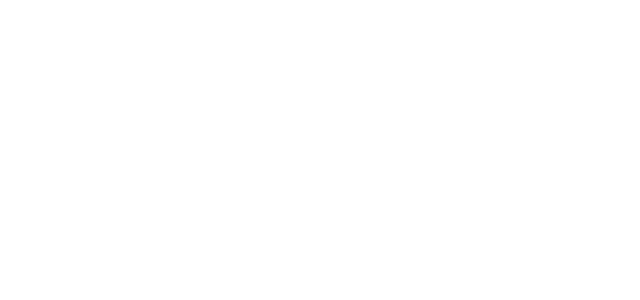
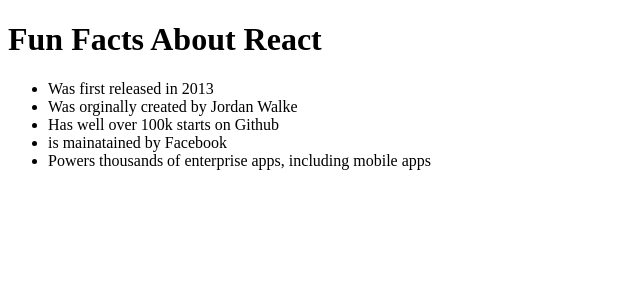
Before and after one commit to Tinady/scrimba-react-course, a React (Create React App) app in the folder funfactsabtreact/: page / in a window 1280 px wide. Shown: the top 300 px of the page, without its empty margins (0-640 px from the left). Built offline with nearby package versions, Linux system fonts and the light colour scheme.

Commit message:
Update Main.js

```diff
--- a/funfactsabtreact/src/components/Main.js
+++ b/funfactsabtreact/src/components/Main.js
@@ -1,7 +1,18 @@
 
 import React from "react";
 function  MainContent(){
- <h1>NavBar goes here</h1>
+    return(
+   <div>
+    <h1> Fun Facts About React</h1>
+    <ul>
+        <li>Was first released in 2013</li>
+        <li>Was orginally created by Jordan Walke</li>
+        <li>Has well over 100k starts on Github</li>
+        <li> is mainatained by Facebook</li>
+        <li>Powers thousands of enterprise apps, including mobile apps</li>
+    </ul>
+   </div>
+        )
 
 }
 
```
